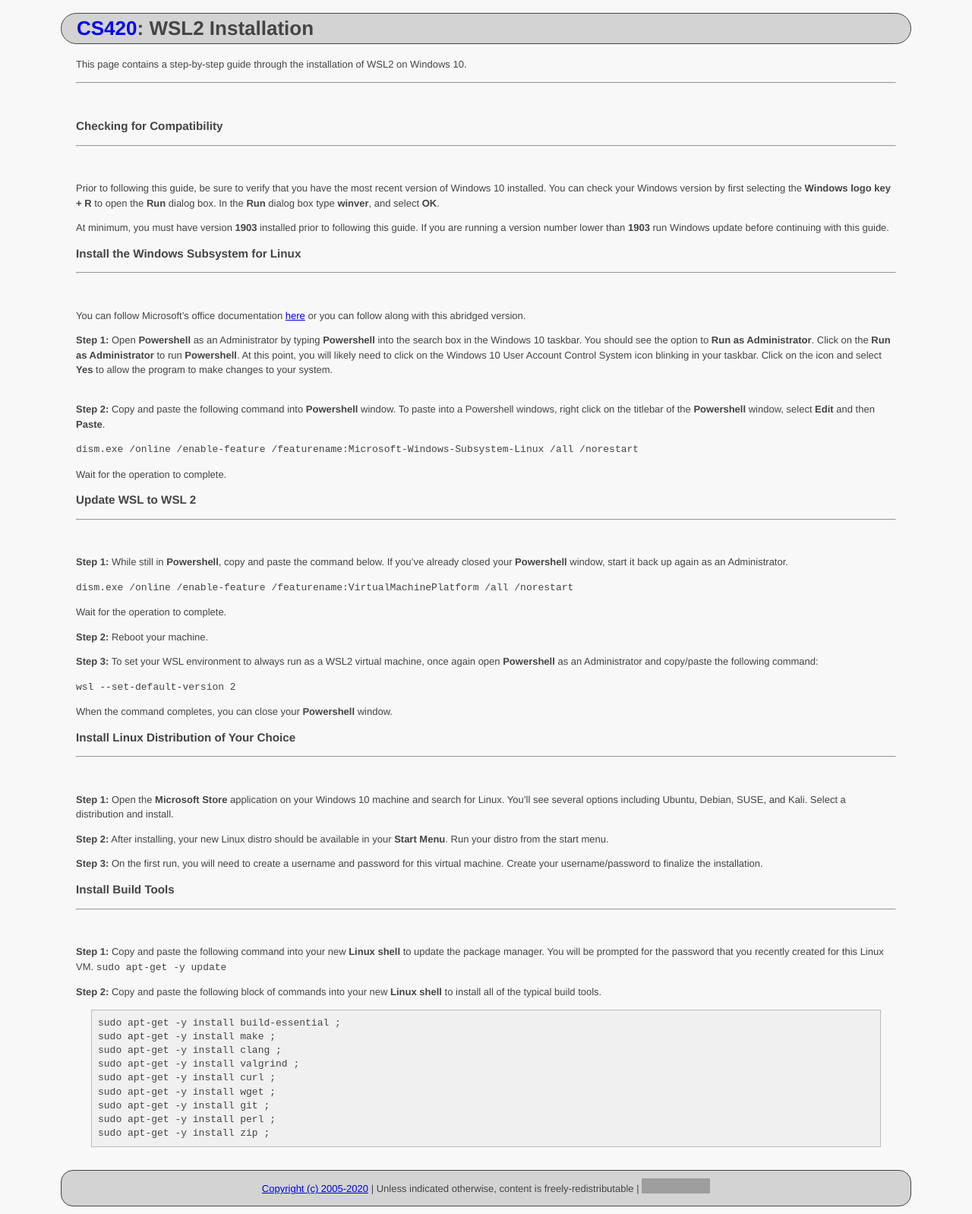
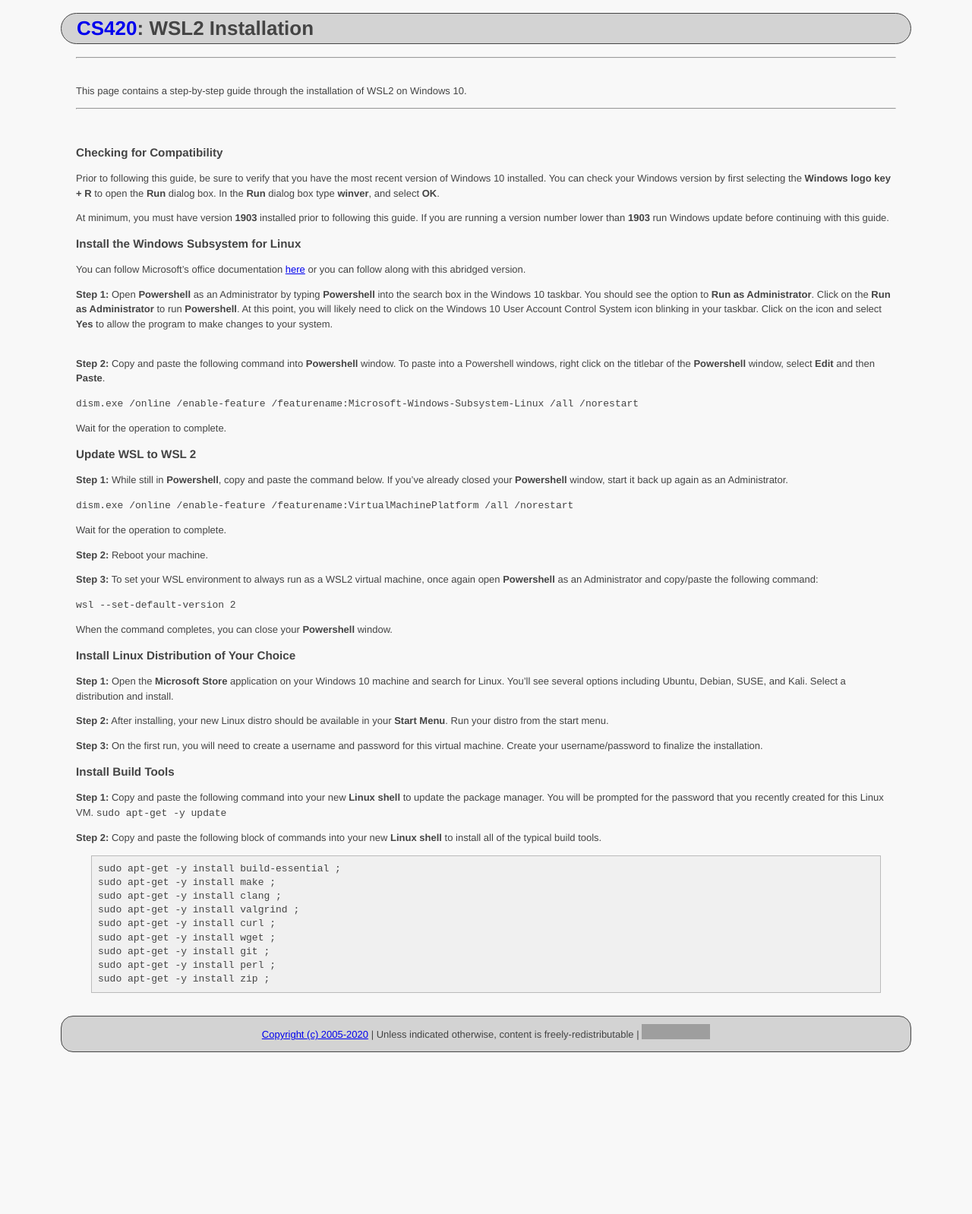
Before and after one commit to ycpcs/cs420-fall2020, a Jekyll site: the page built from resources/wsl2_installation.md, in a window 1280 px wide. Shown: the whole page at 76% size. Built offline with Jekyll 4.4.1, drawn with Linux system fonts in a browser that asks for light colours; after the commit the page ends 1395 px from its top, so only the background shows below that; grey boxes are pictures that could not be loaded.

Commit message:
updated guide

```diff
--- a/resources/wsl2_installation.md
+++ b/resources/wsl2_installation.md
@@ -4,13 +4,14 @@ course_number: CS420
 title: WSL2 Installation
 ---
 
+<hr><br>
 This page contains a step-by-step guide through the installation of WSL2 on Windows 10.
 
 <hr><br><!-- =============================================================== -->
 
+
 ### Checking for Compatibility
-
-<hr><br><!-- =============================================================== -->
+<!-- =============================================================== -->
 
 Prior to following this guide, be sure to verify that you have the most recent version
 of Windows 10 installed.  You can check your Windows version by first selecting the
@@ -23,8 +24,7 @@ this guide.
 
 
 ### Install the Windows Subsystem for Linux
-
-<hr><br><!-- =============================================================== -->
+<!-- =============================================================== -->
 
 You can follow Microsoft's office documentation [here](https://docs.microsoft.com/en-us/windows/wsl/install-win10)
 or you can follow along with this abridged version.
@@ -46,8 +46,7 @@ Wait for the operation to complete.
 
 
 ### Update WSL to WSL 2
-
-<hr><br><!-- =============================================================== -->
+<!-- =============================================================== -->
 
 **Step 1:** While still in **Powershell**, copy and paste the command below.  If you've
 already closed your **Powershell** window, start it back up again as an Administrator.
@@ -69,8 +68,7 @@ When the command completes, you can close your **Powershell** window.
 
 
 ### Install Linux Distribution of Your Choice
-
-<hr><br><!-- =============================================================== -->
+<!-- =============================================================== -->
 
 **Step 1:** Open the **Microsoft Store** application on your Windows 10 machine and
 search for Linux.  You'll see several options including Ubuntu, Debian, SUSE, and Kali.
@@ -84,7 +82,7 @@ virtual machine.  Create your username/password to finalize the installation.
 
 
 ### Install Build Tools
-<hr><br><!-- =============================================================== -->
+<!-- =============================================================== -->
 
 **Step 1:** Copy and paste the following command into your new **Linux shell** to
 update the package manager. You will be prompted for the password that you recently
```
